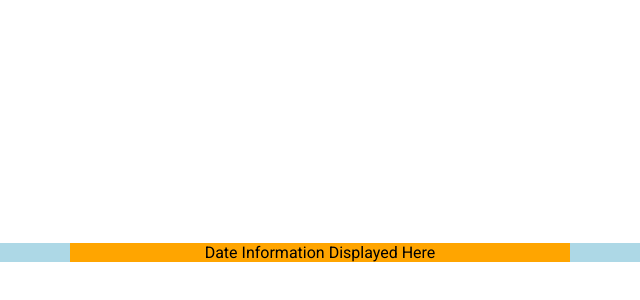
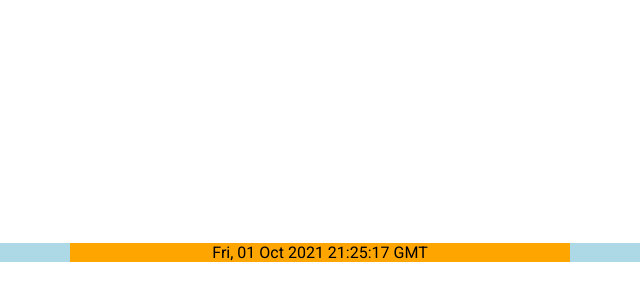
Before and after one commit to IsaacJrTypes/covidInfoSite, a plain HTML site: page index.html in a window 1280 px wide. Shown: the part 148-448 px from the top of the page, 320-960 px from the left. Drawn offline with nearby package versions, Linux system fonts and the light colour scheme.

Commit message:
add working date injector with innerText

```diff
--- a/index.html
+++ b/index.html
@@ -9,9 +9,7 @@
   </head>
   <body>
     <div class="container">
-      <div class="date">
-        Date Information Displayed Here
-      </div>
+      <div class="date">DateInformationDisplayedHere</div>
     </div>
     <script src="https://unpkg.com/dayjs@1.8.21/dayjs.min.js"></script>
     <script src="script.js"></script>
--- a/script.js
+++ b/script.js
@@ -1,3 +1,7 @@
 console.log(dayjs());
-const grabDate = document.querySelector(".date");
-console.log(grabDate);
+const grabDateContainer = document.querySelector(".date");
+console.log(grabDateContainer);
+
+const dateObject = dayjs();
+
+grabDateContainer.innerText = dateObject;
```
